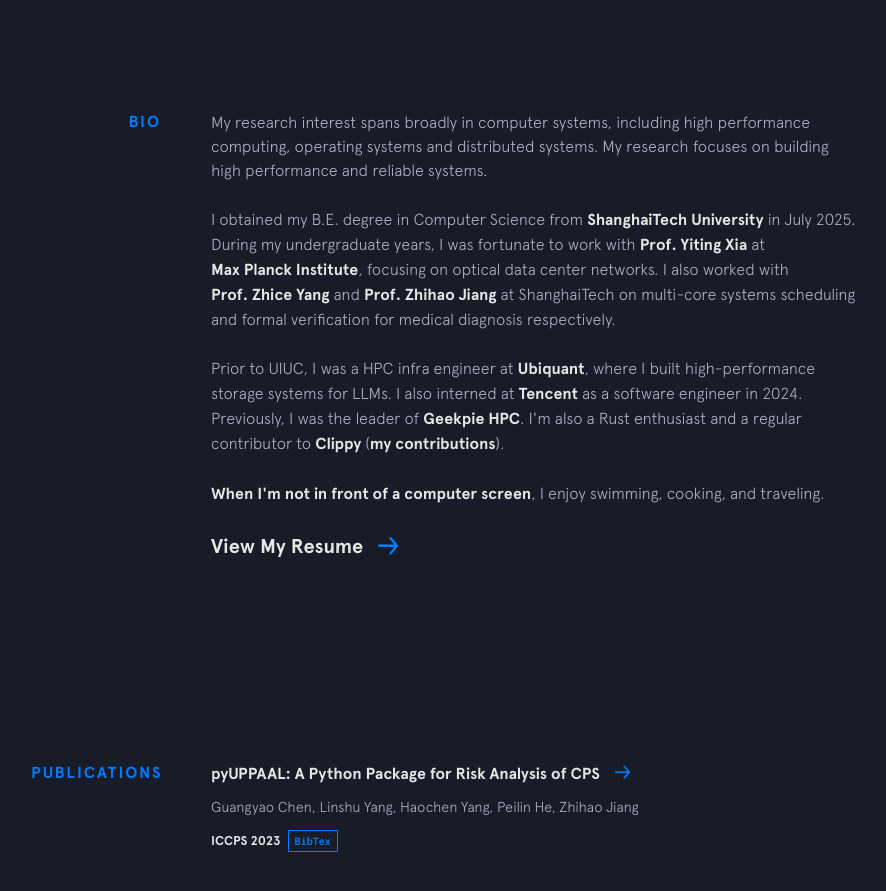
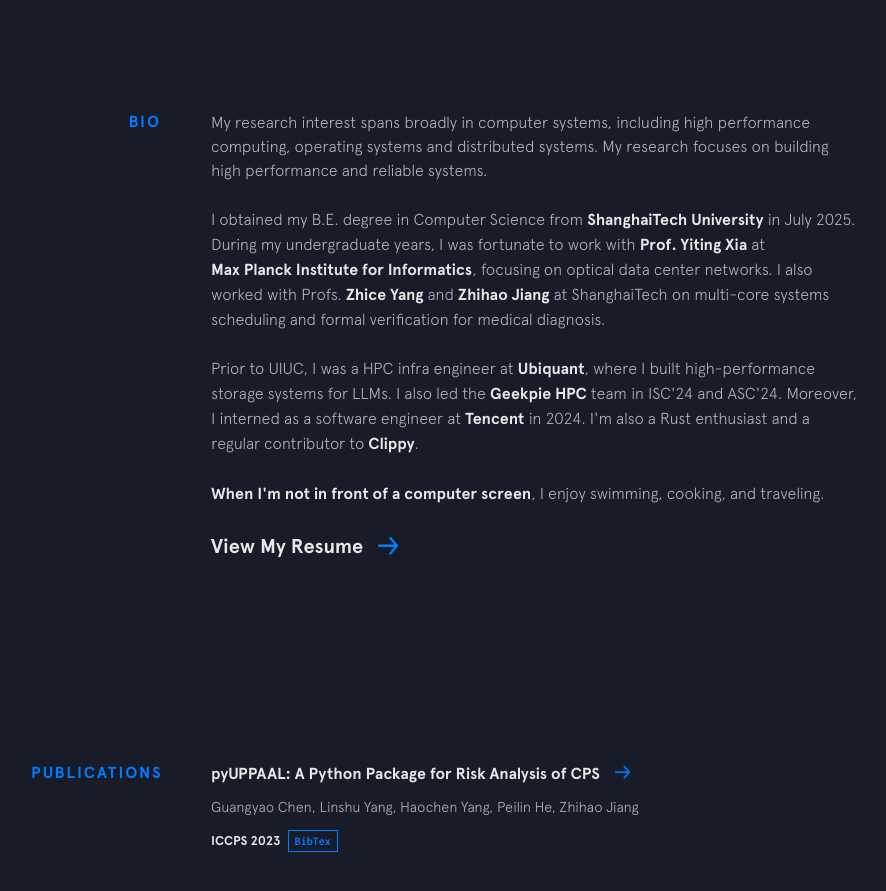
Before and after one commit to profetia/profetia.github.io, a Jekyll site: the page built from index.html, in a window 1280 px wide and 900 px high, scrolled down 605 px. Shown: the top 891 px of the window, without its empty margins (194-1080 px from the left). Built offline with Jekyll 4.4.1, drawn with Linux system fonts in a browser that asks for light colours; nearby versions of some CDN libraries.

Commit message:
feat: simplify bio further

```diff
--- a/_includes/background.html
+++ b/_includes/background.html
@@ -3,34 +3,30 @@
   <div class="section__content">
     <p>
       My research interest spans broadly in computer systems, including high performance computing, operating systems
-      and distributed systems. My
-      research focuses on building high performance and reliable systems.
+      and distributed systems. My research focuses on building high performance and reliable systems.
     </p>
 
     <p>
       I obtained my B.E. degree in Computer Science from <a class="underline-link" href="https://shanghaitech.edu.cn"
-        target="_blank">ShanghaiTech University</a> in July 2025. During my
-      undergraduate years, I was fortunate to work with <a class="underline-link"
-        href="https://sites.google.com/view/yitingxia/home?authuser=0" target="_blank">Prof. Yiting Xia</a> at
-      <a class="underline-link" href="https://www.mpi-inf.mpg.de/" target="_blank">Max
-        Planck Institute</a>, focusing on optical data center networks. I also worked with <a class="underline-link"
-        href="https://www.yangzhice.com" target="_blank">Prof. Zhice
-        Yang</a> and <a class="underline-link" href="http://sist.shanghaitech.edu.cn/jiangzhh/main.htm"
-        target="_blank">Prof. Zhihao Jiang</a> at ShanghaiTech on multi-core systems scheduling and formal
-      verification for medical diagnosis respectively.
+        target="_blank">ShanghaiTech University</a> in July 2025. During my undergraduate years, I was fortunate to work
+      with <a class="underline-link" href="https://sites.google.com/view/yitingxia/home?authuser=0"
+        target="_blank">Prof. Yiting Xia</a> at <a class="underline-link" href="https://www.mpi-inf.mpg.de/"
+        target="_blank">Max Planck Institute for Informatics</a>, focusing on optical data center networks. I also
+      worked with Profs. <a class="underline-link" href="https://www.yangzhice.com" target="_blank">Zhice Yang</a> and
+      <a class="underline-link" href="http://sist.shanghaitech.edu.cn/jiangzhh/main.htm" target="_blank">Zhihao
+        Jiang</a> at ShanghaiTech on multi-core systems scheduling and formal verification for medical diagnosis.
     </p>
 
     <p>
       Prior to UIUC, I was a HPC infra engineer at <a class="underline-link"
         href="https://www.linkedin.com/company/%E4%B9%9D%E5%9D%A4%E6%8A%95%E8%B5%84-%E5%8C%97%E4%BA%AC-%E6%9C%89%E9%99%90%E5%85%AC%E5%8F%B8/"
-        target="_blank">Ubiquant</a>, where I built high-performance storage systems for LLMs. I also interned at <a
-        class="underline-link" href="https://tencent.com" target="_blank">Tencent</a> as
-      a software engineer in 2024. Previously, I was the leader of <a class="underline-link"
-        href="https://hpc.geekpie.club/" target="_blank">Geekpie HPC</a>. I'm also a Rust enthusiast and a
-      regular contributor to <a class="underline-link" href="https://github.com/rust-lang/rust-clippy" target="_blank">
-        Clippy</a> (<a class="underline-link"
-        href="https://github.com/search?q=org%3Arust-lang+author%3Aprofetia&type=commits" target="_blank">my
-        contributions</a>).
+        target="_blank">Ubiquant</a>, where I built high-performance storage systems for LLMs. I also led the <a
+        class="underline-link" href="https://hpc.geekpie.club/" target="_blank">Geekpie HPC</a> team in ISC'24 and
+      ASC'24. Moreover, I interned as a software engineer at <a class="underline-link" href="https://tencent.com"
+        target="_blank">Tencent</a> in 2024. I'm also a Rust enthusiast and a
+      regular contributor to <a class="underline-link"
+        href="https://github.com/search?q=org%3Arust-lang+author%3Aprofetia&type=commits" target="_blank">
+        Clippy</a>.
     </p>
 
     <p>
```
Also changed, not shown: 1 other file.
